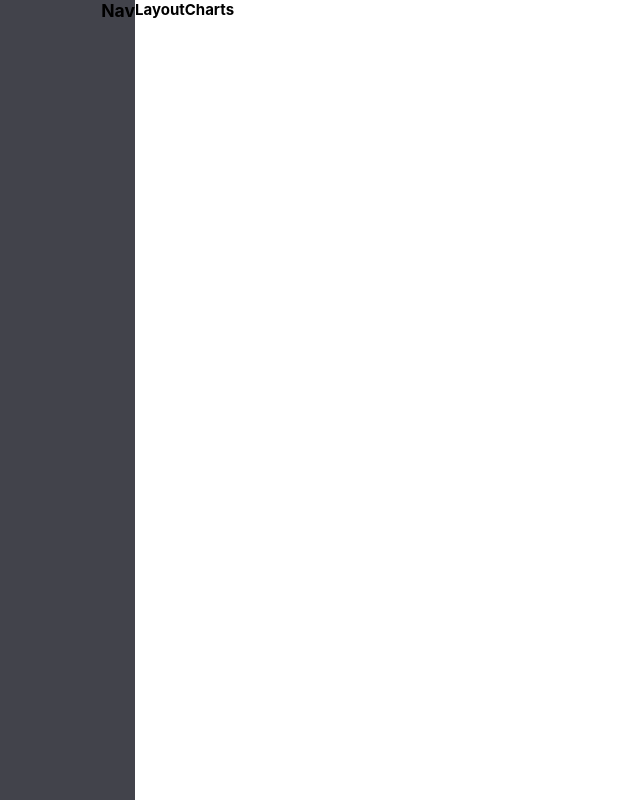
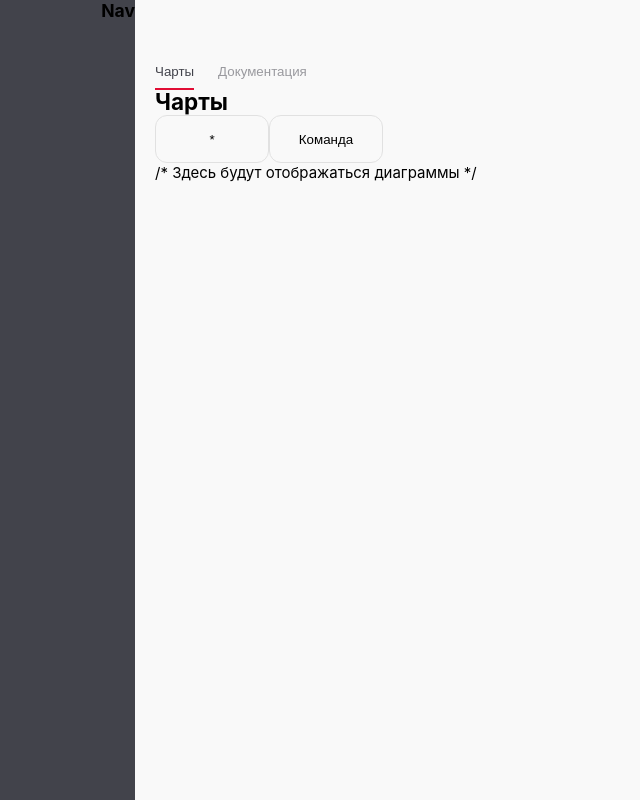
Before and after one commit to Dashboard-t5/Dashboard, a React (Create React App) app in the folder frontend/: page / in a window 1280 px wide. Shown: the whole page, without its empty margins (0-640 px from the left). Built offline with nearby package versions, Linux system fonts and the light colour scheme.

Commit message:
feat(app): implement tabs, active; add Layout; refactor Main

```diff
--- a/frontend/src/App.js
+++ b/frontend/src/App.js
@@ -2,30 +2,19 @@ import { Routes, Route } from 'react-router-dom'
 import logo from './logo.svg'
 import './App.css'
 import './globals.css'
-import Nav from './components/Nav/Nav'
-import Main from './components/Main/Main'
+import Layout from './components/Layout/Layout'
 import NotFound from './components/NotFound/NotFound'
 
 function App() {
   return (
     <>
       <Routes>
+
         <Route exact path='/' index={true}
-            element={
-                <>
-                    <Nav/>
-                    <Main type='charts'/>
-                </>
-            }
-        />
-        <Route path='/docs'
-            element={
-                <>
-                    <Nav/>
-                    <Main type='docs'/>
-                </>
-            }
-        />
+            element={<Layout/>}>
+            {/*<Route index element={<Users />} />*/}
+            {/*<Route path="settings" element={<Settings />} />*/}
+        </Route>
 
         <Route path='*' element={<NotFound/>}/>
 
--- /dev/null
+++ b/frontend/src/components/Layout/Layout.css
@@ -0,0 +1,3 @@
+.layout {
+    display: flex;
+}
--- /dev/null
+++ b/frontend/src/components/Layout/Layout.jsx
@@ -0,0 +1,15 @@
+import { Outlet } from 'react-router-dom';
+import Sidebar from "../Sidebar/Sidebar"
+import Main from "../Main/Main"
+import './Layout.css'
+
+function Layout() {
+    return (
+        <div className="layout">
+            <Sidebar/>
+            <Main/>
+        </div>
+    )
+}
+
+export default Layout;
--- a/frontend/src/components/LayoutCharts/LayoutCharts.css
+++ b/frontend/src/components/LayoutCharts/LayoutCharts.css
@@ -0,0 +1,11 @@
+.btns {
+    display: flex;
+}
+
+.btn {
+    width: 114px;
+    height: 48px;
+    background-color: transparent;
+    border: 1px solid var(--btn-border-light);
+    border-radius: 12px;
+}
--- a/frontend/src/components/LayoutCharts/LayoutCharts.jsx
+++ b/frontend/src/components/LayoutCharts/LayoutCharts.jsx
@@ -5,7 +5,14 @@ function LayoutCharts() {
     return (
         <section id='charts' className='charts'>
 
-            <h4>LayoutCharts</h4>
+            <h1>Чарты</h1>
+
+            <div className="btns">
+                <button className="btn btn__data">*</button>
+                <button className="btn btn__team">Команда</button>
+            </div>
+
+            <p>/* Здесь будут отображаться диаграммы */</p>
 
         </section>
     );
--- a/frontend/src/components/LayoutDocs/LayoutDocs.jsx
+++ b/frontend/src/components/LayoutDocs/LayoutDocs.jsx
@@ -3,9 +3,15 @@ import './LayoutDocs.css';
 function LayoutDocs() {
 
     return (
-        <section id='charts' className='charts'>
-
-            <h4>LayoutDocs</h4>
+        <section id='charts' className='docs'>
+            <div className="column">
+                <h2>Документация - Часть 1</h2>
+                <p>Текст документации в первом столбце</p>
+            </div>
+            <div className="column">
+                <h2>Документация - Часть 2</h2>
+                <p>Текст документации во втором столбце</p>
+            </div>
 
         </section>
     );
--- a/frontend/src/components/Main/Main.css
+++ b/frontend/src/components/Main/Main.css
@@ -1,6 +1,30 @@
 .main {
   width: 100%;
+  padding: 54px 40px 50px 20px;
   display: flex;
   flex-direction: column;
   flex: 1 1;
 }
+
+.tabs {
+  display: flex;
+  width: 170px;
+  height: 34px;
+}
+
+.tab {
+  border: none;
+  background-color: transparent;
+  margin-right: 24px;
+  color: var(--text-color-middle);
+  cursor: pointer;
+}
+
+.tab:nth-last-child(1) {
+  margin-right: 0;
+}
+.tab.active {
+  color: var(--text-color-dark);
+  border-bottom: 2px solid var(--color-red);
+  margin-bottom: -2px;
+}
--- a/frontend/src/components/Main/Main.jsx
+++ b/frontend/src/components/Main/Main.jsx
@@ -1,25 +1,43 @@
-import LayoutCharts from '../LayoutCharts/LayoutCharts';
-import LayoutDocs from '../LayoutDocs/LayoutDocs';
-import './Main.css';
+import { useState } from 'react'
+import LayoutCharts from '../LayoutCharts/LayoutCharts'
+import LayoutDocs from '../LayoutDocs/LayoutDocs'
+import './Main.css'
 
 function Main({ type }) {
+    const [activeTab, setActiveTab] = useState('charts')
 
     return (
-        <>
-            {type==='charts' ? (
-                <main id='main' className='main'>
-                <LayoutCharts/>
-                {/* <LayoutMainHome layout={layout} title={title} text={text} /> */}
-                </main>
-            ) : ''
-            }
-            {(type==='docs') ? (
-                <main id='main' className='main'>
-                <LayoutDocs/>
-                </main>
-            ) : ''
-            }
-        </>
+        <main className="main">
+            <div className="tabs">
+                {/*<button className="tab tab__charts">Чарты</button>*/}
+                <button className={`tab ${activeTab==='charts' ? 'active' : ''}`}
+                        onClick={() => setActiveTab('charts')}>
+                    Чарты
+                </button>
+                <button className={`tab ${activeTab==='docs' ? 'active' : ''}`}
+                        onClick={() => setActiveTab('docs')}>
+                    Документация
+                </button>
+            </div>
+
+            <div className="tab-content">
+                {activeTab === 'charts' ? <LayoutCharts/> : <LayoutDocs/>}
+            </div>
+
+            {/*{type==='charts' ? (*/}
+            {/*    <main id='main' className='main'>*/}
+            {/*        <LayoutCharts/>*/}
+            {/*        /!* <LayoutMainHome layout={layout} title={title} text={text} /> *!/*/}
+            {/*    </main>*/}
+            {/*) : ''*/}
+            {/*}*/}
+            {/*{(type==='docs') ? (*/}
+            {/*    <main id='main' className='main'>*/}
+            {/*        <LayoutDocs/>*/}
+            {/*    </main>*/}
+            {/*) : ''*/}
+            {/*}*/}
+        </main>
     );
 }
 
--- a/frontend/src/components/Nav/Nav.jsx
+++ /dev/null
@@ -1,14 +0,0 @@
-import './Nav.css';
-
-function Nav() {
-
-    return (
-        <nav id='nav' className='nav'>
-
-            <h3>Nav</h3>
-
-        </nav>
-    );
-}
-
-export default Nav;
--- a/frontend/src/components/Nav/Nav.css
+++ b/frontend/src/components/Sidebar/Sidebar.css
@@ -1,4 +1,4 @@
-.nav {
+.sidebar {
     width: 135px;
     height: 844px;
     display: flex;
--- /dev/null
+++ b/frontend/src/components/Sidebar/Sidebar.jsx
@@ -0,0 +1,14 @@
+import './Sidebar.css';
+
+function Sidebar() {
+
+    return (
+        <nav id='sidebar' className='sidebar'>
+
+            <h3>Nav</h3>
+
+        </nav>
+    );
+}
+
+export default Sidebar;
--- a/frontend/src/globals.css
+++ b/frontend/src/globals.css
@@ -3,18 +3,22 @@
   --border-radius: 4px;
   --font-mono: "Roboto", "Roboto Mono", monospace;
 
+  --color-red: #E10D34;
+
   --text-color-dark: #42434B;
   --text-color-middle: #99999E;
 
-  --background-primary: rgba(255, 255, 255);
+  --background-primary: #F9F9F9;
   --background-secondary: #42434B;
 
-  /* --primary-color: #0084C2;
+  --primary-color: #0084C2;
   --primary-color-dark: #006392;
-  --secondary-color: #2c333c; */
+  --secondary-color: #2c333c;
 
   --card-rgb: 255, 255, 255;
   --card-border-rgb: 131, 134, 135;
+
+  --btn-border-light: #E1E1E1;
 }
 
 * {
@@ -36,6 +40,7 @@ body {
 
 body {
   min-height: 100vh;
+  background-color: var(--background-primary);
   color: rgb(var(--text-color-dark));
   font-size: 15px; /* Базовый размер шрифта */
 }
```
